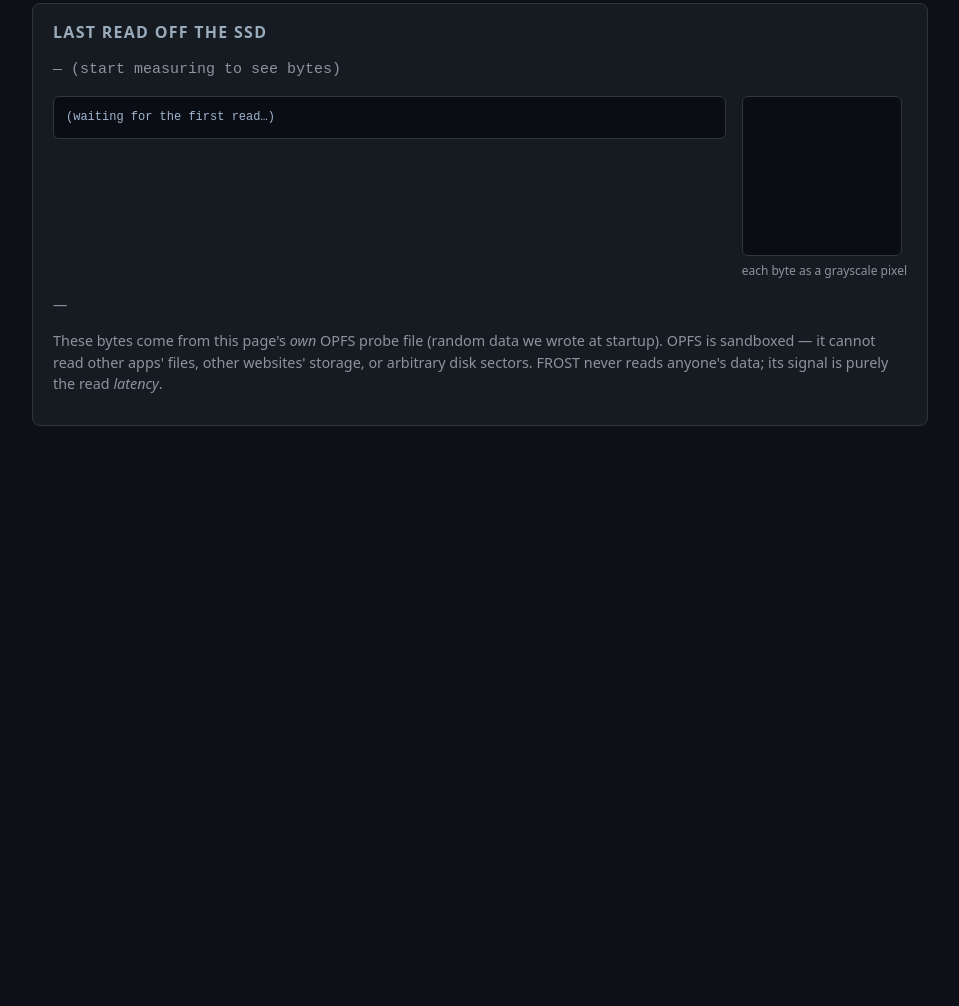
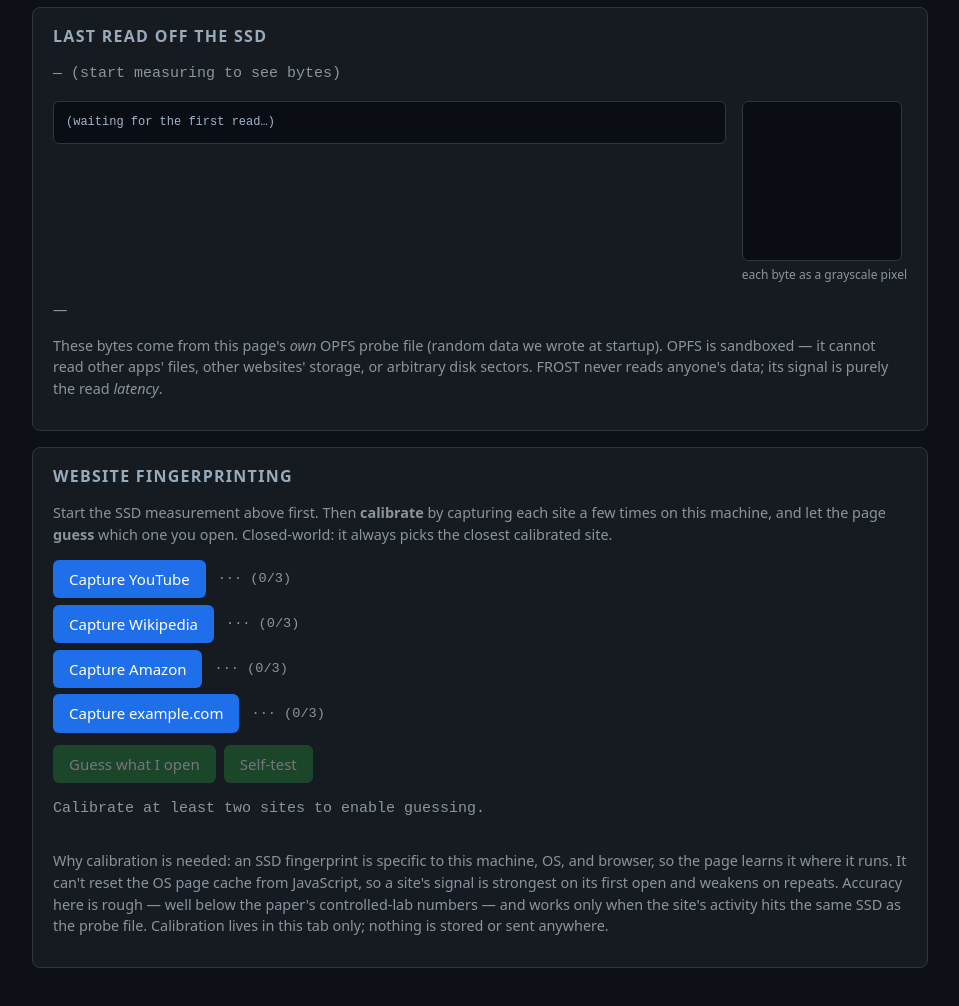
Before and after one commit to hriday/frost, a website with bundled scripts: page public/index.html in a window 1280 px wide. Shown: the part 1200-2206 px from the top of the page, without its empty margins (160-1119 px from the left). Before the commit the page ends 1674 px from the top, so only its background shows below. Built offline with nearby package versions, Linux system fonts and the light colour scheme.

Commit message:
feat: add website-fingerprinting panel, styles, and README

```diff
--- a/public/index.html
+++ b/public/index.html
@@ -78,6 +78,26 @@
       the read <em>latency</em>.</p>
   </section>
 
+  <section class="panel">
+    <h2>Website fingerprinting</h2>
+    <p class="hint">Start the SSD measurement above first. Then <strong>calibrate</strong> by
+      capturing each site a few times on this machine, and let the page <strong>guess</strong>
+      which one you open. Closed-world: it always picks the closest calibrated site.</p>
+    <div id="fpSites" class="fpsites"></div>
+    <div class="buttons">
+      <button id="fpGuess" disabled>Guess what I open</button>
+      <button id="fpSelfTest" disabled>Self-test</button>
+    </div>
+    <p id="fpStatus" class="status">Calibrate at least two sites to enable guessing.</p>
+    <div id="fpResults" class="fpresults"></div>
+    <p class="hint">Why calibration is needed: an SSD fingerprint is specific to this machine,
+      OS, and browser, so the page learns it where it runs. It can't reset the OS page cache from
+      JavaScript, so a site's signal is strongest on its first open and weakens on repeats.
+      Accuracy here is rough — well below the paper's controlled-lab numbers — and works only when
+      the site's activity hits the same SSD as the probe file. Calibration lives in this tab
+      only; nothing is stored or sent anywhere.</p>
+  </section>
+
   <script type="module" src="./app.js"></script>
 </body>
 </html>
--- a/public/style.css
+++ b/public/style.css
@@ -39,3 +39,15 @@ canvas { width: 100%; height: auto; background: #0a0e14; border: 1px solid #3036
 .swatch { width: 160px; height: 160px; image-rendering: pixelated;
   background: #0a0e14; border: 1px solid #30363d; border-radius: 6px; display: block; }
 .swatchwrap figcaption { color: #8b949e; font-size: 0.75rem; margin-top: 0.35rem; }
+.fpsites { display: flex; flex-direction: column; gap: 0.4rem; margin: 0.5rem 0; }
+.fprow { display: flex; align-items: center; gap: 0.75rem; }
+.fprow button { background: #1f6feb; }
+.fpticks { color: #8b949e; font-family: ui-monospace, monospace; font-size: 0.85rem; }
+.fpresults { display: flex; flex-direction: column; gap: 0.35rem; margin-top: 0.75rem; }
+.fpbar { display: grid; grid-template-columns: 7rem 1fr 3rem; align-items: center; gap: 0.5rem; }
+.fpbar .fplabel { color: #8b949e; }
+.fpbar.top .fplabel { color: #c9d1d9; font-weight: 700; }
+.fptrack { background: #0a0e14; border: 1px solid #30363d; border-radius: 4px; height: 14px; overflow: hidden; }
+.fpfill { display: block; height: 100%; background: #5cf; }
+.fpbar.top .fpfill { background: #3fb950; }
+.fpscore { color: #9ab; font-variant-numeric: tabular-nums; font-size: 0.85rem; text-align: right; }
```
Also changed, not shown: README.md.
